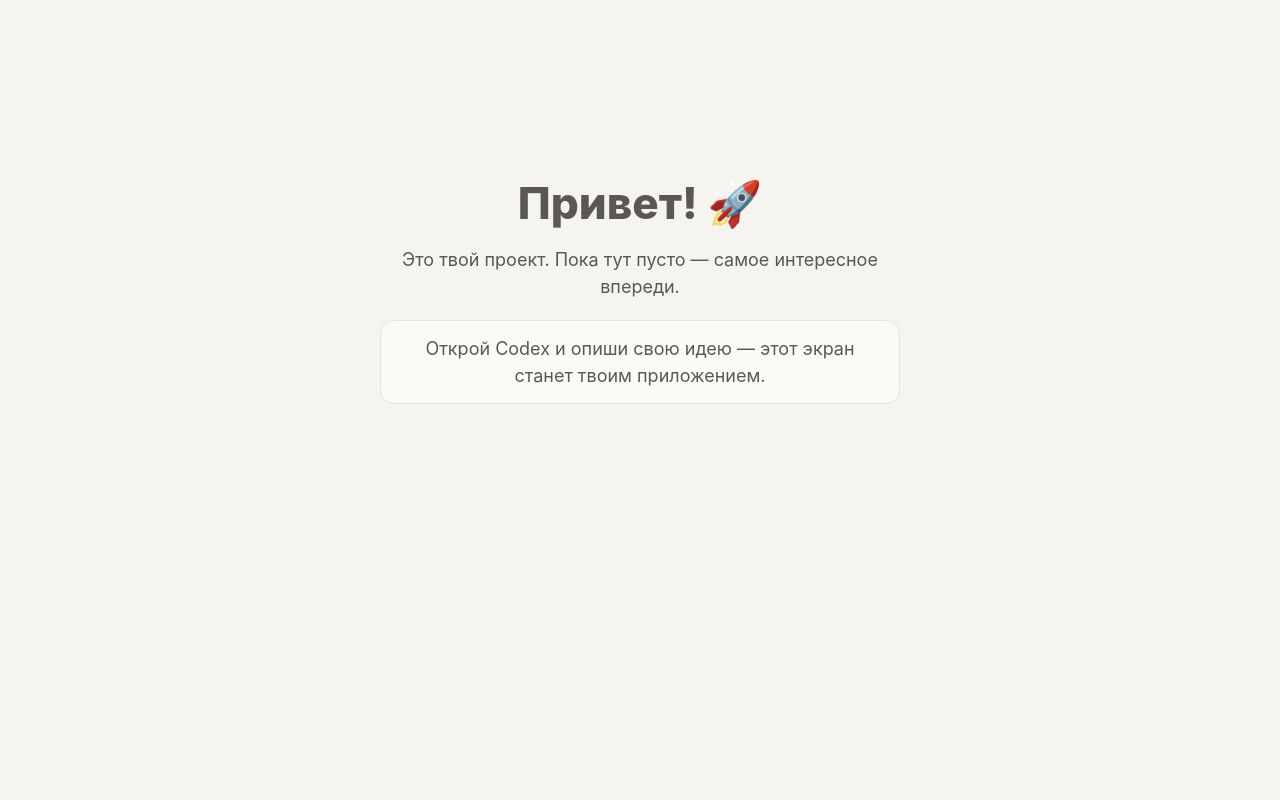
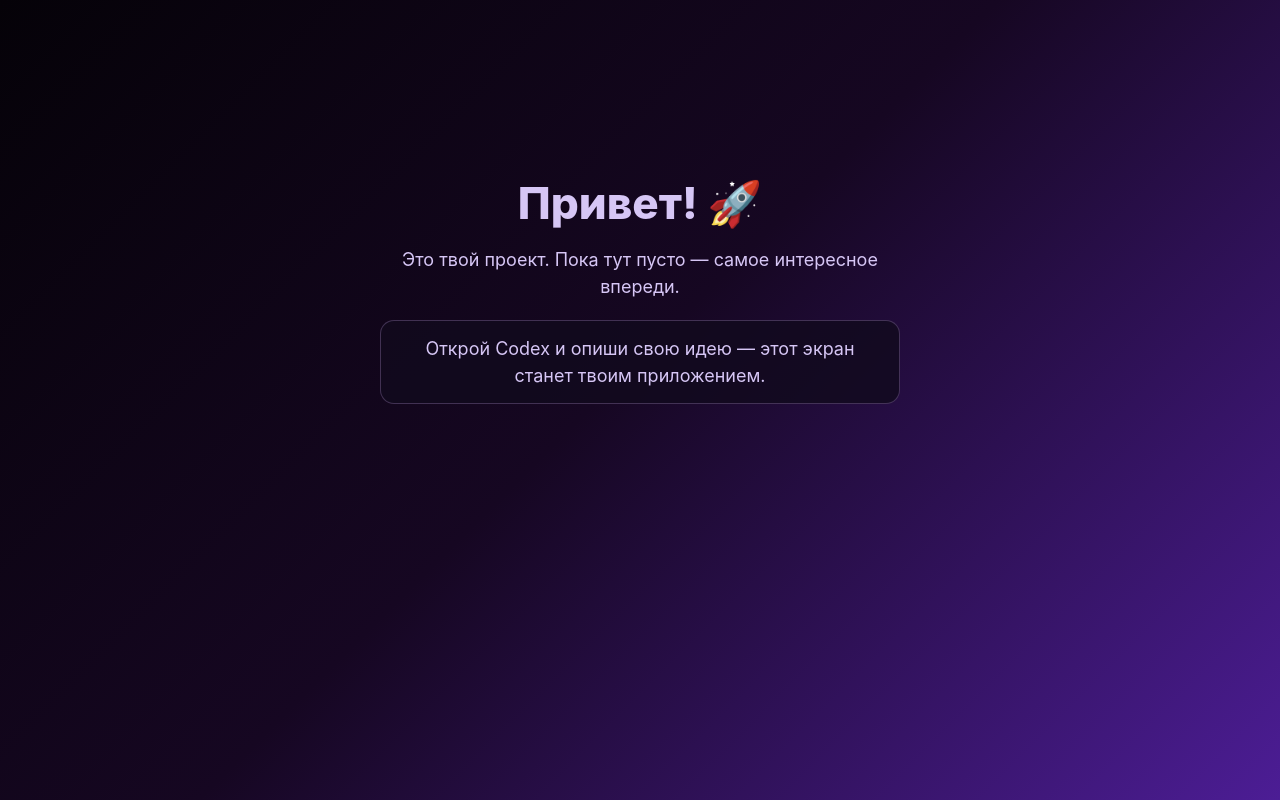
Before and after one commit to aminush/brain-app, a React (Vite) app: page / in a window 1280 px wide. Built offline with nearby package versions, Linux system fonts and the light colour scheme.

Commit message:
Update purple gradient background

```diff
--- a/src/index.css
+++ b/src/index.css
@@ -1,17 +1,21 @@
 :root {
-  --bg: #f5f4ef;
-  --card: #fbfaf7;
-  --ink: #1a1a1a;
-  --soft: #5b5854;
-  --clay: #d97757;
-  --line: #e6e3da;
+  --bg: linear-gradient(135deg, #050208 0%, #160722 48%, #4c1d95 100%);
+  --card: rgba(18, 10, 30, 0.82);
+  --ink: #f7f2ff;
+  --soft: #d6c6f5;
+  --clay: #8b5cf6;
+  --line: rgba(216, 180, 254, 0.24);
   font-family: 'Inter', system-ui, -apple-system, sans-serif;
   color: var(--ink);
 }
 
 * { box-sizing: border-box; margin: 0; padding: 0; }
 
-body { background: var(--bg); }
+body {
+  min-height: 100vh;
+  background: var(--bg);
+  background-attachment: fixed;
+}
 
 .container {
   max-width: 560px;
@@ -33,7 +37,7 @@ body { background: var(--bg); }
   border: 1px solid var(--line);
   border-radius: 18px;
   padding: 24px;
-  box-shadow: 0 6px 24px rgba(0, 0, 0, 0.05);
+  box-shadow: 0 18px 48px rgba(0, 0, 0, 0.28);
 }
 
 .card h2 { font-size: 22px; margin-bottom: 16px; }
@@ -47,9 +51,11 @@ input {
   border: 1px solid var(--line);
   border-radius: 12px;
   font-size: 16px;
-  background: #fff;
+  background: rgba(255, 255, 255, 0.1);
   color: var(--ink);
 }
+
+input::placeholder { color: rgba(247, 242, 255, 0.62); }
 
 button {
   padding: 12px 18px;
@@ -80,7 +86,7 @@ button.small { padding: 6px 10px; font-size: 14px; }
   align-items: center;
   justify-content: space-between;
   padding: 12px 14px;
-  background: #fff;
+  background: rgba(255, 255, 255, 0.08);
   border: 1px solid var(--line);
   border-radius: 12px;
 }
```
